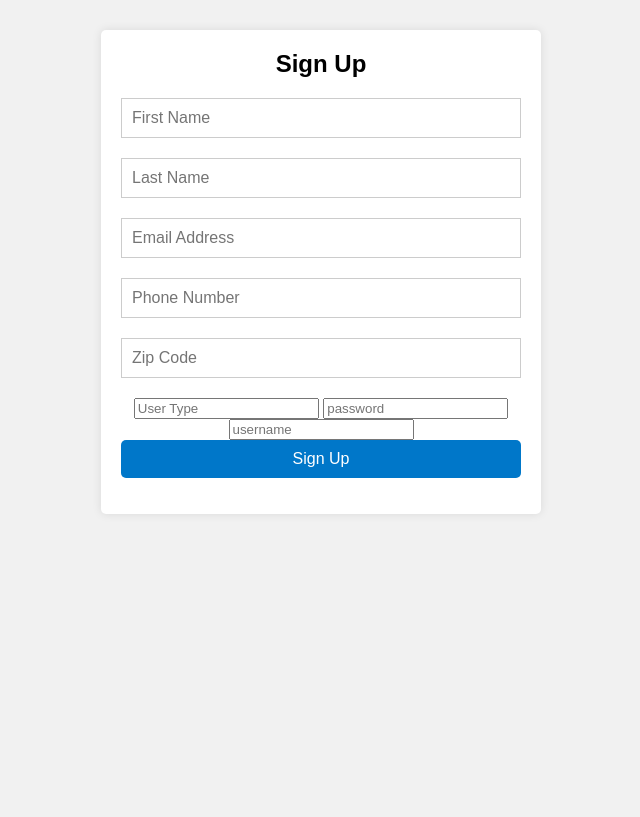
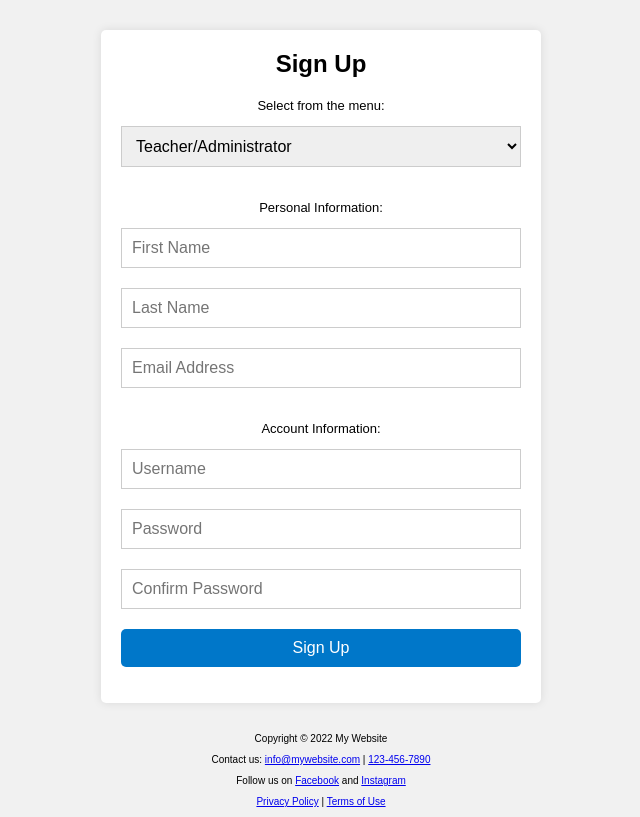
Before and after one commit to KingdomThought/QUIZ-WIZ-PRO---v1---DJANGO-PROJECT, a Django app: page /register.html in a window 1280 px wide. Shown: the whole page, without its empty margins (319-959 px from the left). Before the commit the page ends 514 px from the top, so only its background shows below. Run offline with Django 4.2, Linux system fonts and the light colour scheme.

Commit message:
V1.6
1. Fixed Sign up Page input boxes
2.Removed zip code and phone number from registration page

```diff
--- a/Login/templates/register.html
+++ b/Login/templates/register.html
@@ -1,5 +1,3 @@
-
-
 <html>
   <head>
     <title>Sign Up Page</title>
@@ -25,10 +23,22 @@
         font-size: 24px;
       }
 
-      #signup-form input[type="text"],
-      #signup-form input[type="email"],
-      #signup-form input[type="tel"],
-      #signup-form input[type="number"] {
+        #signup-form input[type="text"],
+        #signup-form input[type="email"],
+        #signup-form input[type="tel"],
+        #signup-form input[type="number"],
+        #signup-form input[type="password"],
+        #signup-form input[type="text"]{
+
+        width: 100%;
+        padding: 10px;
+        margin-bottom: 20px;
+        box-sizing: border-box;
+        border: 1px solid #CCCCCC;
+        font-size: 16px;
+      }
+
+      #signup-form select {
         width: 100%;
         padding: 10px;
         margin-bottom: 20px;
@@ -53,22 +63,31 @@
       }
     </style>
   </head>
-  <body>
+<body>
     <div id="signup-form">
       <h1>Sign Up</h1>
       <form method="post" action="{% url 'register_view' %}">
         {% csrf_token %}
+        <p style="font-size: small;">Select from the menu:</p>
+        <select name="user_type" required>
+          <option value="teacher_administrator">Teacher/Administrator</option>
+          <option value="student">Student</option>
+        </select>
+        <p style="font-size: small;">Personal Information:</p>
         <input type="text" name="first_name" placeholder="First Name" required>
         <input type="text" name="last_name" placeholder="Last Name" required>
         <input type="email" name="email" placeholder="Email Address" required>
-        <input type="tel" name="phone" placeholder="Phone Number" required>
-        <input type="number" name="zip_code" placeholder="Zip Code" required>
-        <input type="User Type" name="user_type" placeholder="User Type" required>
-        <input type="password" name="password" placeholder="password" required>
-        <input type="username" name="username" placeholder="username" required>
-
+        <p style="font-size: small;">Account Information:</p>
+        <input type="text" name="username" placeholder="Username" required>
+        <input type="password" name="password" placeholder="Password" required>
+        <input type="password" name="confirm_password" placeholder="Confirm Password" required>
         <input type="submit" value="Sign Up">
       </form>
     </div>
+<div id="footer">
+    <p style="font-size: x-small;">Copyright &copy; 2022 My Website</p>
+    <p style="font-size: x-small;">Contact us: <a href="mailto:info@mywebsite.com">info@mywebsite.com</a> | <a href="tel:123-456-7890">123-456-7890</a></p>
+    <p style="font-size: x-small;">Follow us on <a href="https://www.facebook.com/mywebsite">Facebook</a> and <a href="https://www.instagram.com/mywebsite">Instagram</a></p>
+    <p style="font-size: x-small;"><a href="/privacy-policy">Privacy Policy</a> | <a href="/terms-of-use">Terms of Use</a></p>
+  </div>
   </body>
-</html>
```
